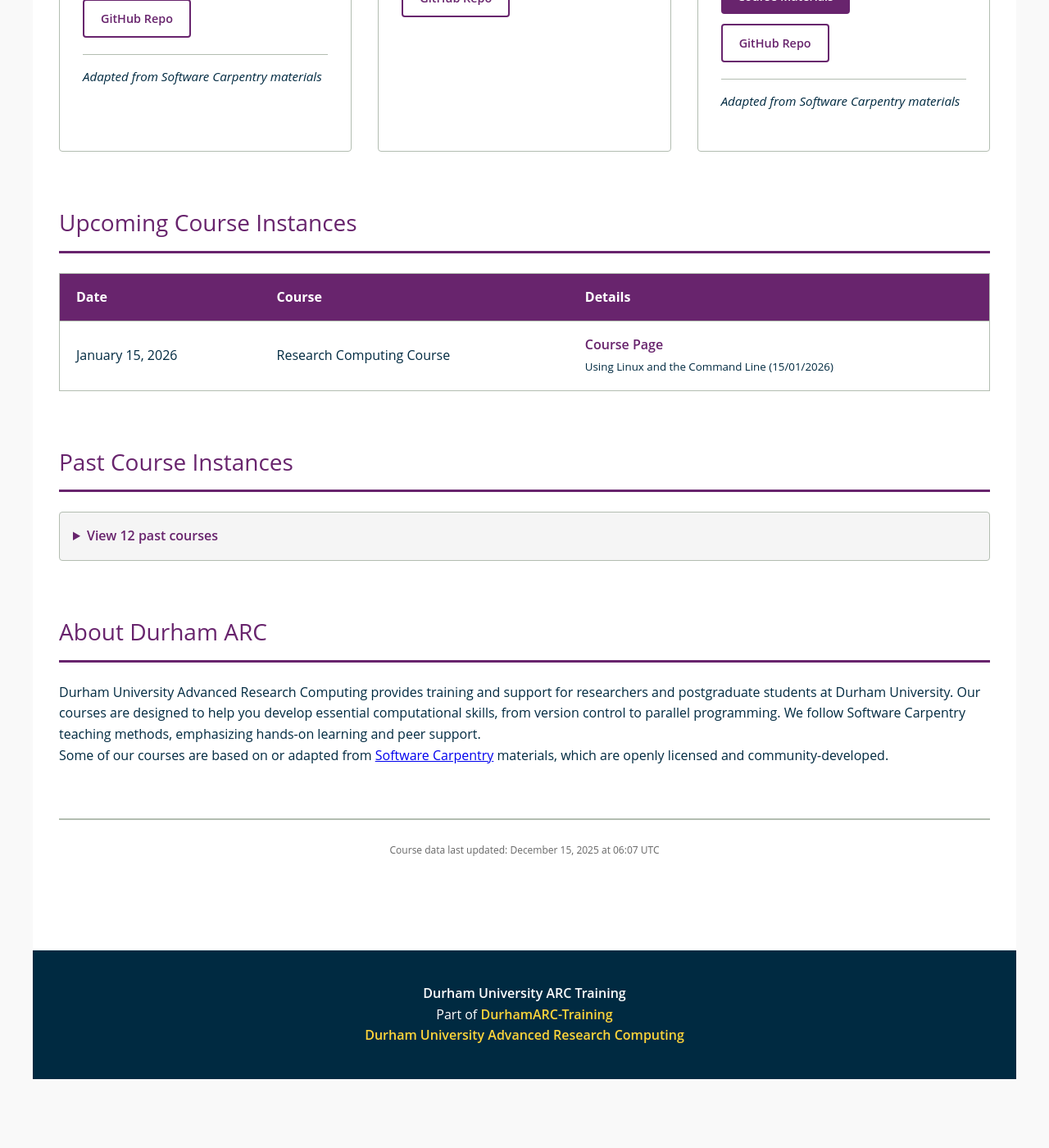
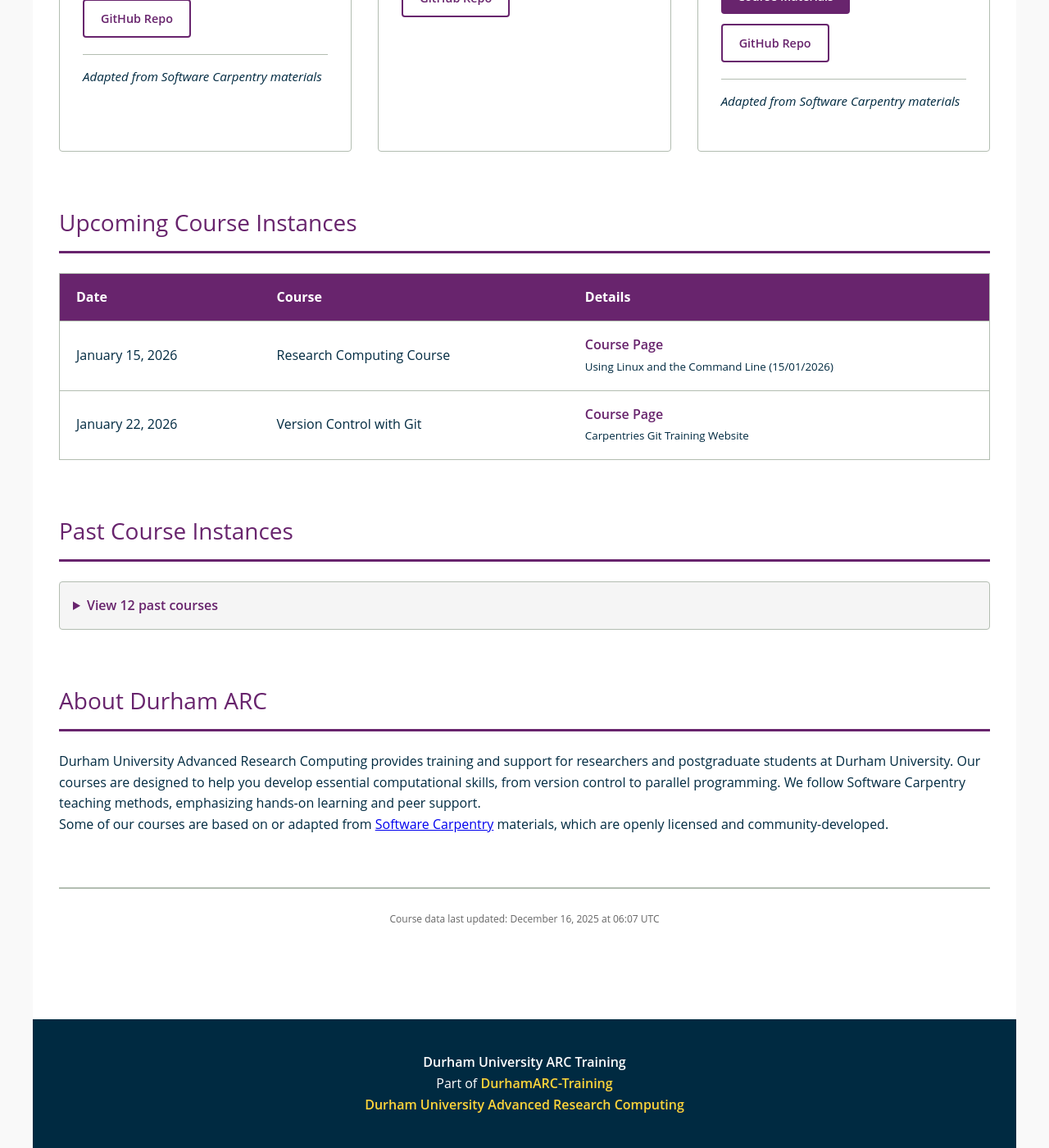
Before and after one commit to DurhamARC-Training/durhamarc-training.github.io, a Jekyll site: the page built from index.md, in a window 1280 px wide and 1400 px high, scrolled down 1239 px. Shown: the whole window at 82% size. Built offline with Jekyll 4.4.1, drawn with Linux system fonts in a browser that asks for light colours; before the commit the page ends 2555 px from its top, so only the background shows below that.

Commit message:
Update course data [skip ci]

```diff
--- a/_data/courses.json
+++ b/_data/courses.json
@@ -101,6 +101,14 @@
     }
   ],
   "instances": [
+    {
+      "date": "2026-01-22",
+      "course_type": "Version Control with Git",
+      "description": "Carpentries Git Training Website",
+      "url": "https://durhamarc-training.github.io/2026-01-22-DU/",
+      "repo_url": "https://github.com/DurhamARC-Training/2026-01-22-DU",
+      "topics": []
+    },
     {
       "date": "2026-01-15",
       "course_type": "Research Computing Course",
@@ -214,5 +222,5 @@
       "topics": []
     }
   ],
-  "last_updated": "2025-12-15T06:07:34.336Z"
+  "last_updated": "2025-12-16T06:07:16.567Z"
 }
```
